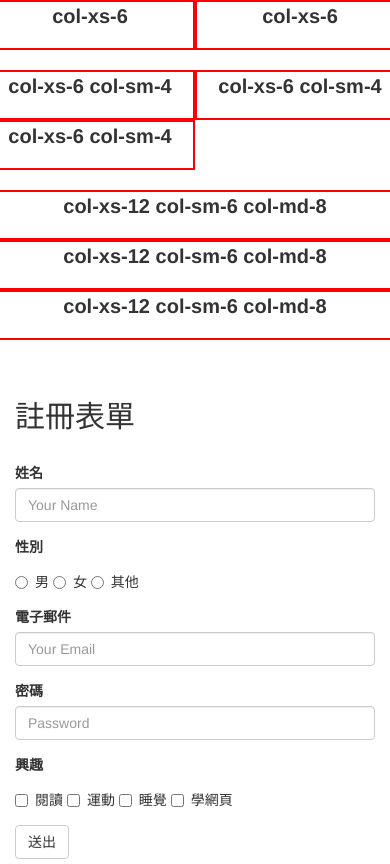
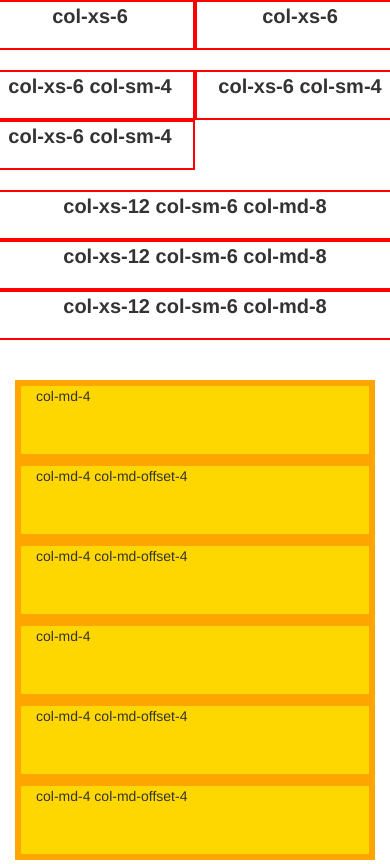
Before and after one commit to best850806/HW8, a plain HTML site: page index.html in a window 390 px wide. Shown: the top 864 px of the page. Drawn offline with Linux system fonts and the light colour scheme.

Commit message:
no message

```diff
--- a/index.html
+++ b/index.html
@@ -22,6 +22,27 @@
     <div class="col-xs-12 col-sm-6 col-md-8">col-xs-12 col-sm-6 col-md-8</div>
     <div class="col-xs-12 col-sm-6 col-md-8">col-xs-12 col-sm-6 col-md-8</div>
     <div class="col-xs-12 col-sm-6 col-md-8">col-xs-12 col-sm-6 col-md-8</div>
+</div>
+<br>
+<br>
+<div class="container">
+<div class="row1">
+    <div class="col-md-4">col-md-4</div>
+    <div class="col-md-4 col-md-offset-4">col-md-4 col-md-offset-4</div>
+</div>
+<div class="row1">
+    <div class="col-md-4 col-md-offset-4">col-md-4 col-md-offset-4</div>
+
+</div>
+</div>
+<div class="container">
+<div class="row1">
+    <div class="col-md-4">col-md-4</div>
+    <div class="col-md-4 col-md-offset-4">col-md-4 col-md-offset-4</div>
+</div>
+<div class="row1">
+    <div class="col-md-4 col-md-offset-4">col-md-4 col-md-offset-4</div>
+</div>
 </div>
 <br>
 <br>
```
